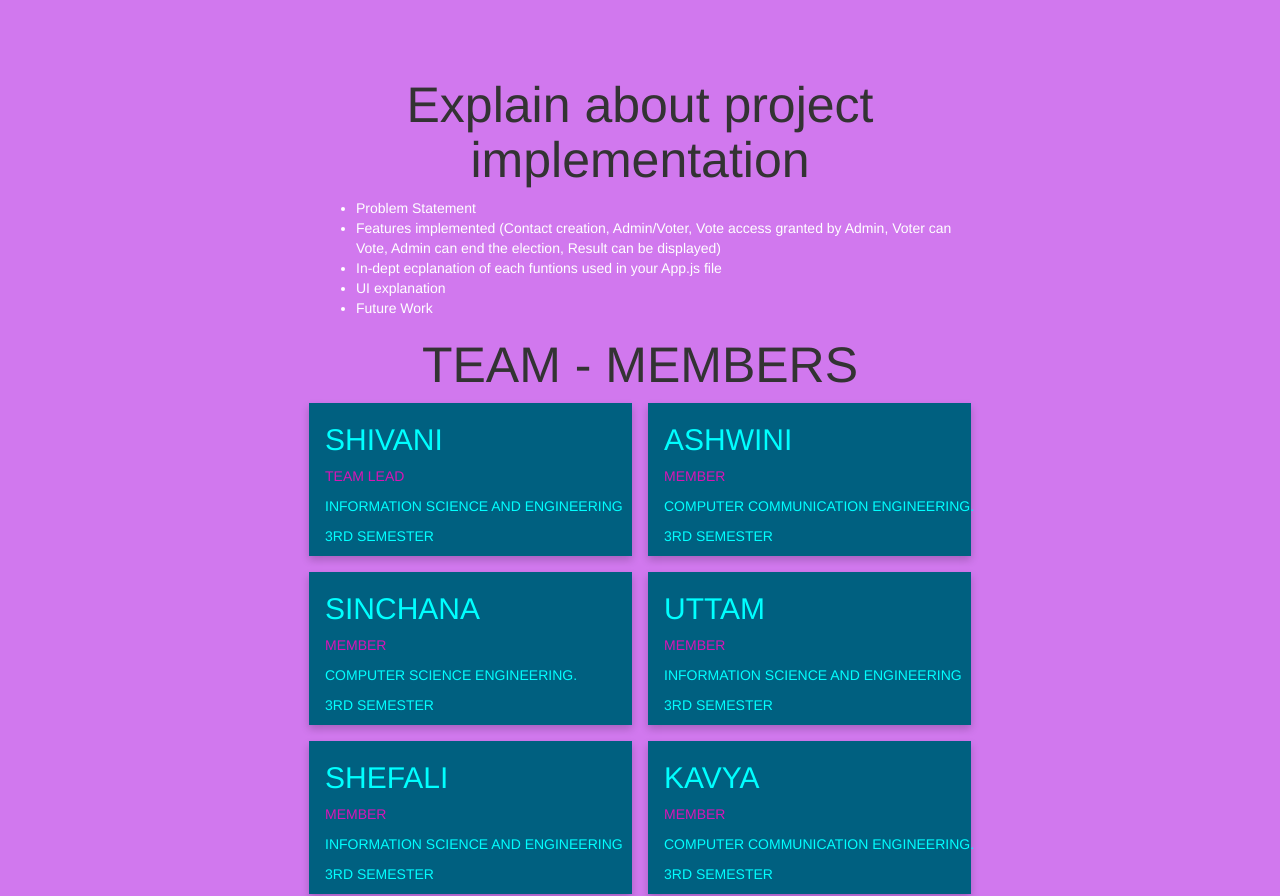
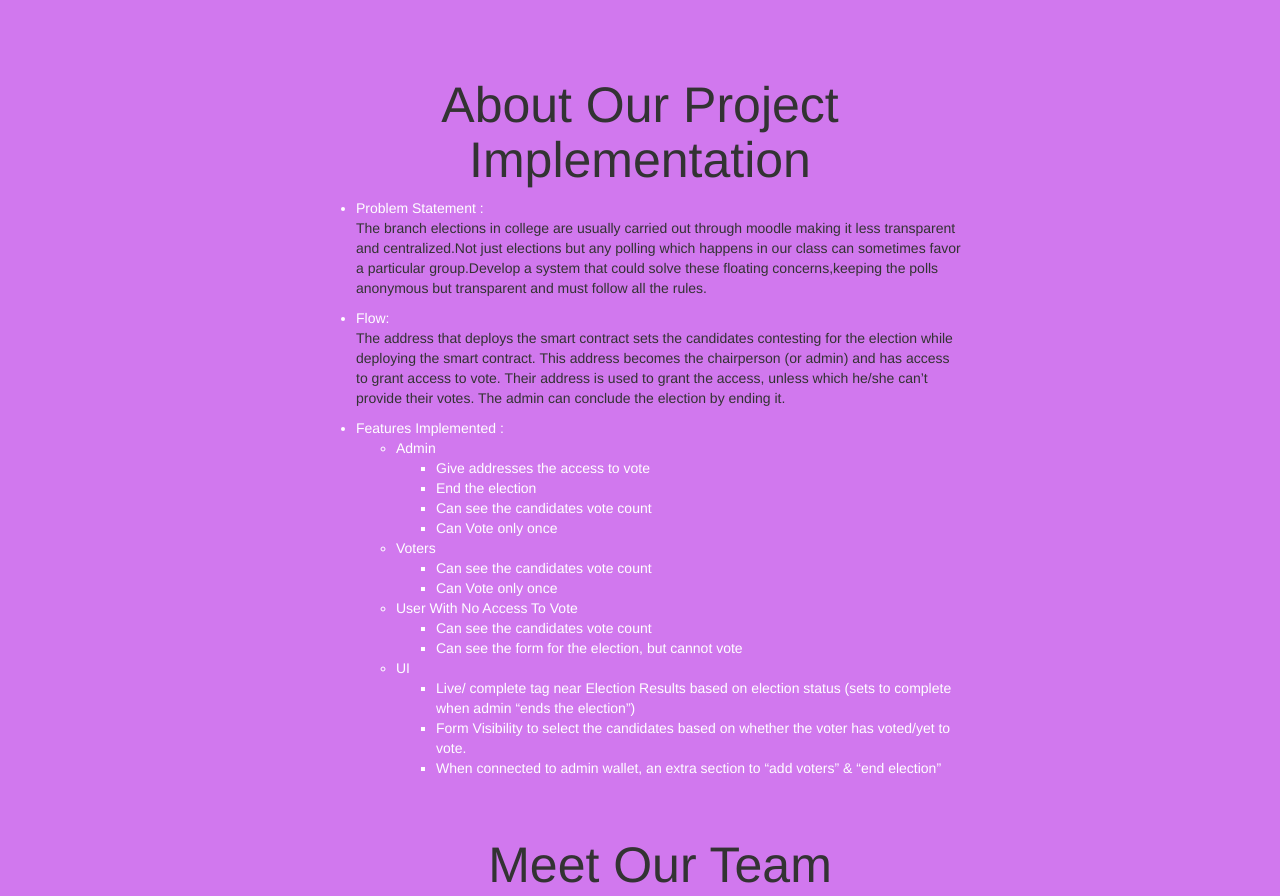
Before and after one commit to KShivanipai/Crypto-Wave, a website: page src/about.html in a window 1280 px wide. Shown: the part 71-967 px from the top of the page. Drawn offline with nearby package versions, Linux system fonts and the light colour scheme.

Commit message:
updated with about us

```diff
--- a/src/about.html
+++ b/src/about.html
@@ -108,16 +108,51 @@
             <div class="aboutus" id="aboutus">
                 <div class="container" style="width: 650px;">
                   <div class="row">
-                      <h1>Explain about project implementation</h1>
-                      <ul>
-                          <li>Problem Statement</li>
-                          <li>Features implemented (Contact creation, Admin/Voter, Vote access granted by Admin, Voter can Vote, Admin can end the election, Result can be displayed)</li>
-                          <li>In-dept ecplanation of each funtions used in your App.js file</li>
-                          <li>UI explanation</li>
-                          <li>Future Work</li>
-                      </ul>
+                    <h1>About Our Project Implementation</h1>
+                    <ul>
+                        <li>Problem Statement :</li>
+                        <p>The branch elections in college are usually carried out through moodle making it less transparent and centralized.Not just elections but any polling which happens in our class can sometimes favor a particular group.Develop a system that could solve these floating concerns,keeping the polls anonymous but transparent and must follow all the rules.</p>
+                        <li>Flow:</li>
+                        <p>The address that deploys the smart contract sets the candidates contesting for the election while deploying the smart contract. This address becomes the chairperson (or admin) and has access to grant access to vote. Their address is used to grant the access, unless which he/she can’t provide their votes. The admin can conclude the election by ending it.</p>
 
-                    <h1>TEAM - MEMBERS</h1>
+                        <li>Features Implemented :</li>
+                        <ul>
+                            <li>Admin</li>
+                            <ul>
+                                <li>Give addresses the access to vote</li>
+                                <li>End the election</li>
+                                <li>Can see the candidates vote count</li>
+                                <li>Can Vote only once</li>
+                             </ul>
+                            <li>Voters</li>
+                            <ul>
+                                <li>Can see the candidates vote count </li>
+                                <li>Can Vote only once</li>
+                            </ul>
+                            <li>User With No Access To Vote</li>
+                            <ul>
+                                <li>Can see the candidates vote count </li>
+                                <li>Can see the form for the election, but cannot vote</li>
+                             </ul>
+                            <li>UI</li>
+                            <ul>
+                                <li>Live/ complete tag near Election Results based on election status (sets to complete when admin “ends the election”)</li>
+                                 <li>Form Visibility to select the candidates based on whether the voter has voted/yet to vote.</li>
+                                 <li>When connected to admin wallet, an extra section to “add voters” & “end election”</li>
+                             </ul>
+
+
+                    </ul>
+
+                    <br><br>
+
+
+                    <h1>Meet Our Team </h1>
+                    <h1>Crypto-Wave:</h1>
+
+
+
+                    <h2>TEAM - MEMBERS</h2>
                 <div class="row">
                     <div class="column">
                       <div class="card">
```
